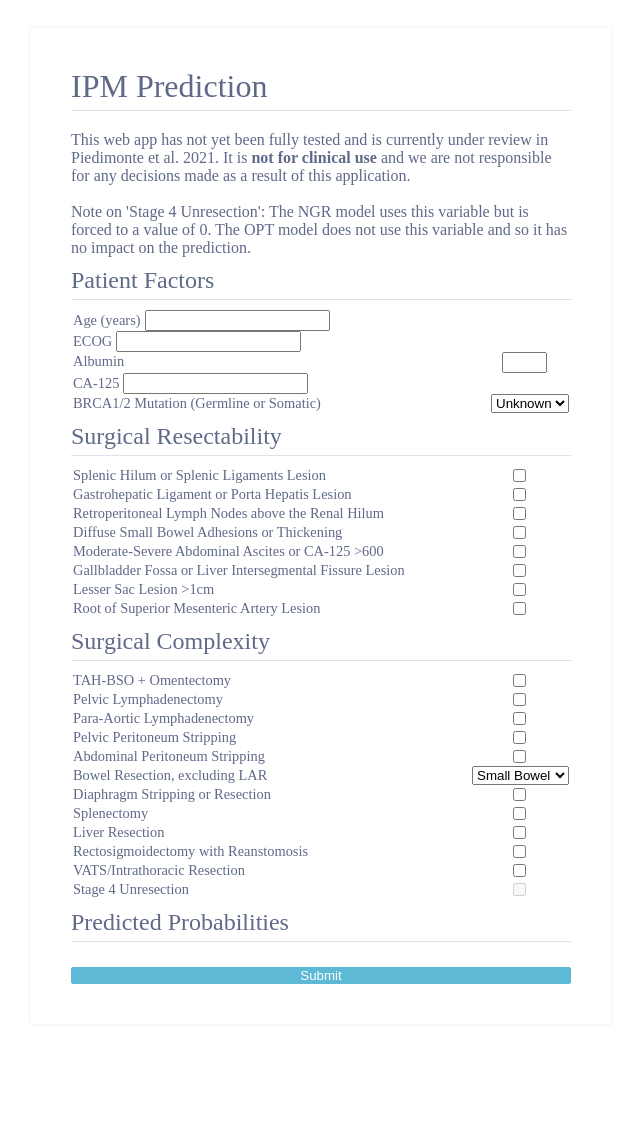
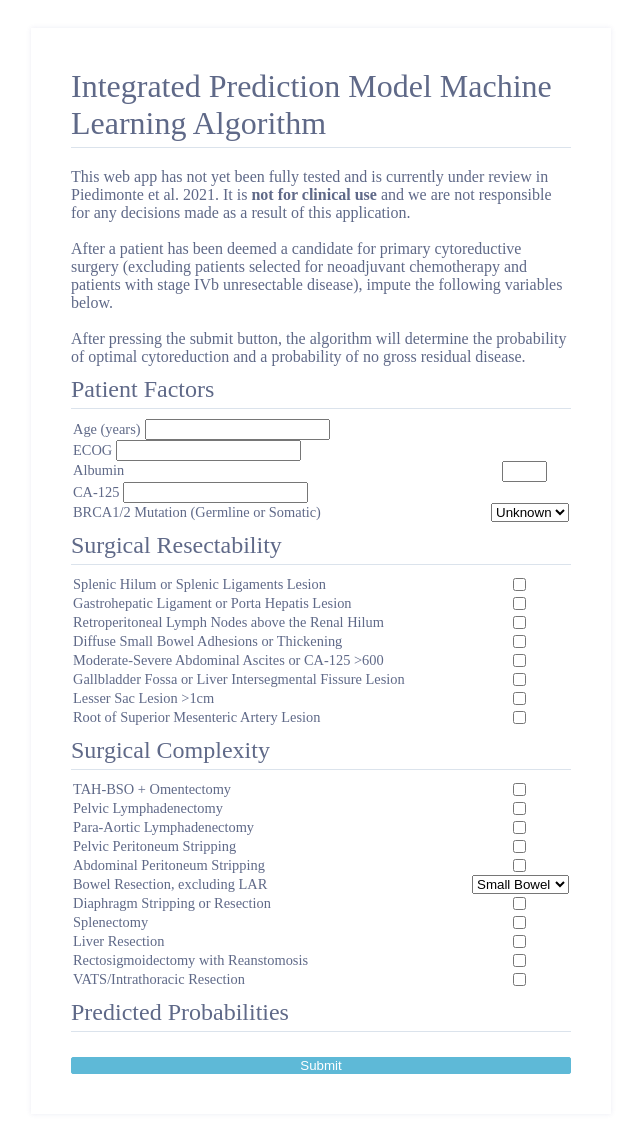
Before and after one commit to delvinso/ipm_ml_app, a Flask app: page / in a window 1280 px wide. Shown: the whole page, without its empty margins (319-959 px from the left). Before the commit the page ends 984 px from the top, so only its background shows below. Run offline with Flask 2, Linux system fonts and the light colour scheme; some libraries are stand-ins or nearby versions.

Commit message:
remove st_4unresec from form and default to 0 per Sabrina

```diff
--- a/flask/project/forms.py
+++ b/flask/project/forms.py
@@ -78,8 +78,8 @@ class CalculatorForm(FlaskForm):
     pre_lar = BooleanField("Rectosigmoidectomy with Reanstomosis", default=0)
     pre_vats = BooleanField("VATS/Intrathoracic Resection ", default=0)
 
-    st_4unresec = BooleanField(
-        "Stage 4 Unresection", default=0, render_kw={"disabled": True}
-    )
+    # st_4unresec = BooleanField(
+    #     "Stage 4 Unresection", default=0, render_kw={"disabled": True}
+    # )
 
     submit = SubmitField("Submit")
--- a/flask/project/routes.py
+++ b/flask/project/routes.py
@@ -56,8 +56,13 @@ def predict(data):
     """
 
     model_vars = list(ngr.getInputMetadata().keys())
+
+    # assign to 0 for NGR model per Sabrina
+    # needs to be here so the proper checks don't fail.
+    data['st_4unresec'] = 0
+
     missing_vars = [k for k in model_vars if k not in data]
-    # app.logger.debug('Missing Variables: ', missing_vars)
+    app.logger.debug('Missing Variables: ', missing_vars)
     if len(missing_vars) > 0:
         app.logger.error('Not all form variables were found in the model metadata...please check')
         abort(500)
--- a/flask/project/templates/calculator.jinja2
+++ b/flask/project/templates/calculator.jinja2
@@ -12,12 +12,15 @@
 {% block content %}
 
 <div class="form-wrapper">
-   <h1 class="title">IPM Prediction</h1>
+   <h1 class="title">Integrated Prediction Model Machine Learning Algorithm</h1>
 
    <p>This web app has not yet been fully tested and is currently under review in Piedimonte et al. 2021.
    It is <b>not for clinical use</b> and we are not responsible for any decisions made as a result of this application.
    <br><br>
-   Note on 'Stage 4 Unresection': The NGR model uses this variable but is forced to a value of 0. The OPT model does not use this variable and so it has no impact on the prediction.
+   After a patient has been deemed a candidate for primary cytoreductive surgery (excluding patients selected for neoadjuvant chemotherapy and patients with stage IVb unresectable disease),
+   impute the following variables below.
+   <br><br>
+   After pressing the submit button, the algorithm will determine the probability of optimal cytoreduction and a probability of no gross residual disease.
    </p>
 
    <form method="POST" action="{{ url_for('routes.calculator') }}">
@@ -175,11 +178,13 @@
          </tr>
       </fieldset>
 
+      {#
       <fieldset class="form-field">
          <tr> {{ form.st_4unresec.label }}
             {{ form.st_4unresec }}
          </tr>
       </fieldset>
+      #}
 
       <h3 class="subtitle">Predicted Probabilities</h3>
       <table>
```
